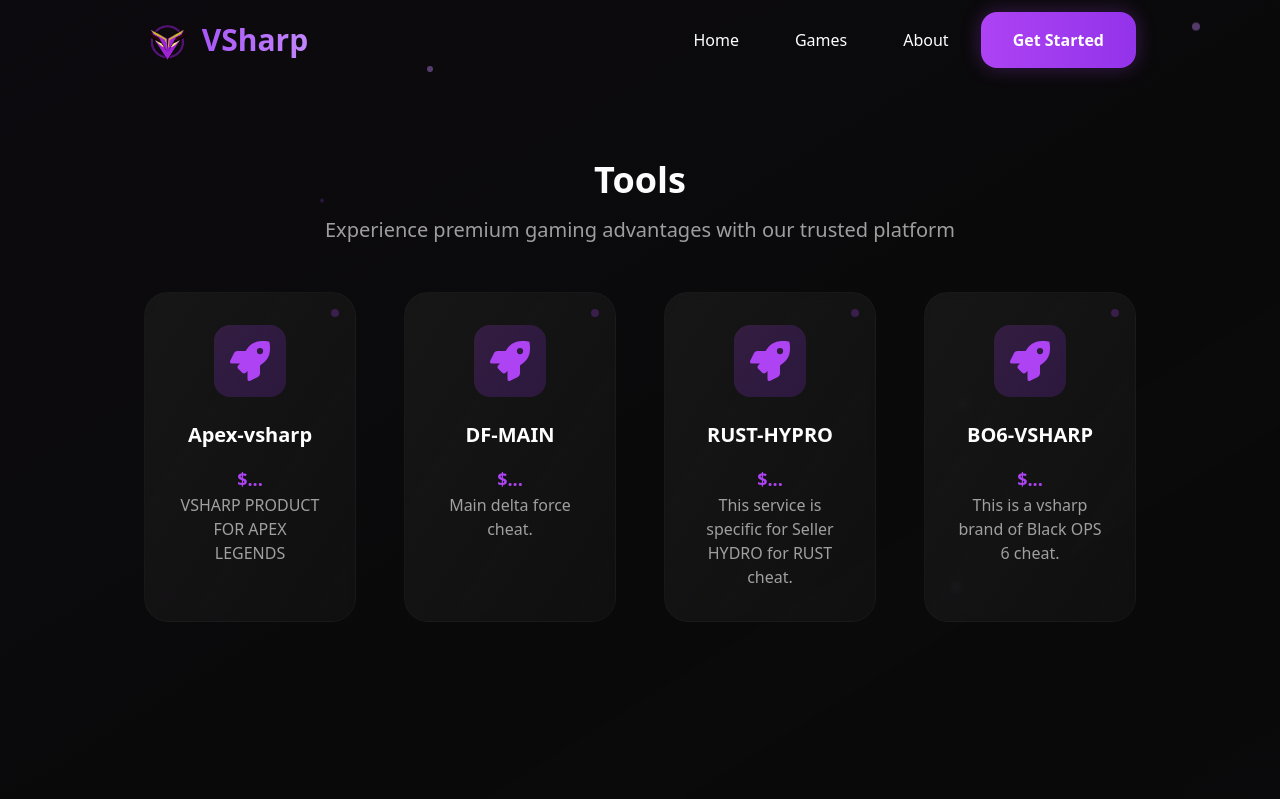
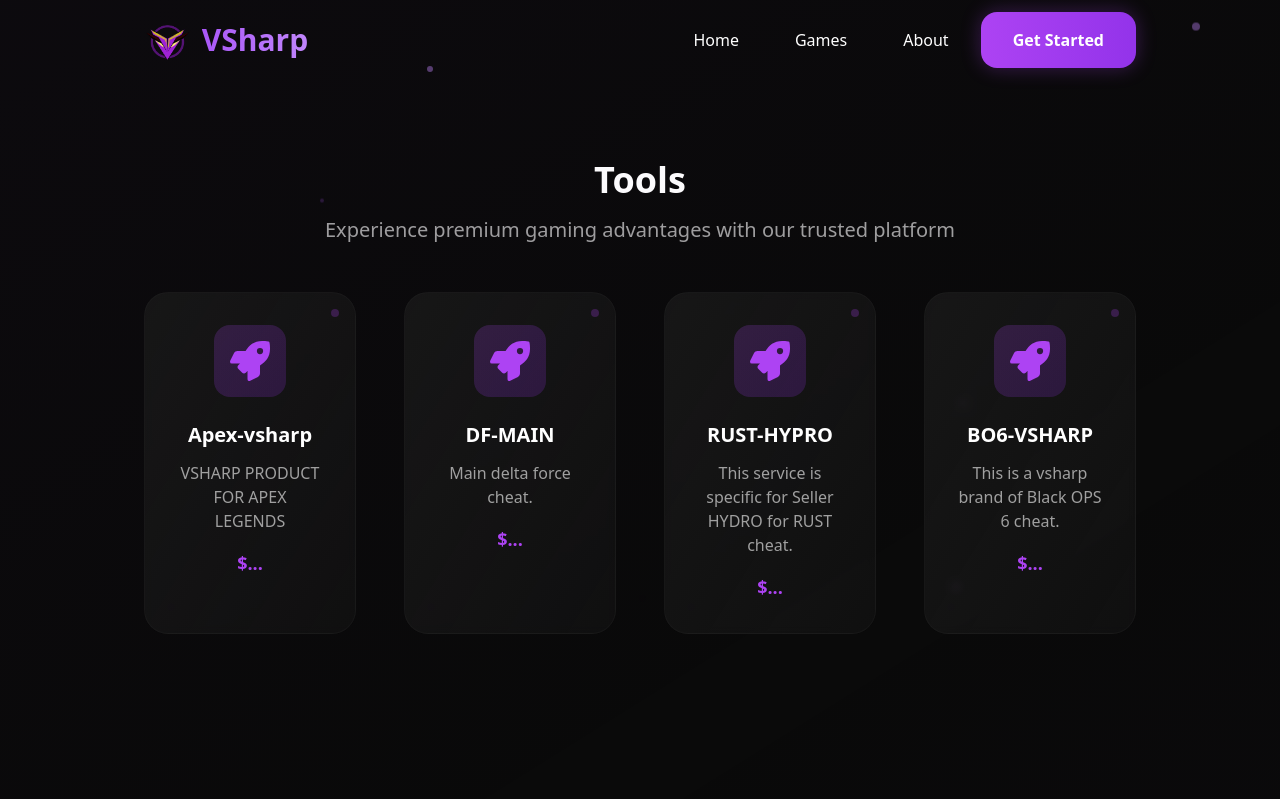
Before and after one commit to Khanhphv/vsharp, a React (Vite) app: page /tools in a window 1280 px wide. Shown: the top 799 px of the page. Built offline with nearby package versions, Linux system fonts and the light colour scheme.

Commit message:
Refactor Tools page by removing commented-out code and unused variables for improved readability and maintainability.

```diff
--- a/src/pages/Tools.tsx
+++ b/src/pages/Tools.tsx
@@ -38,9 +38,6 @@
     console.log(feature);
   };
 
-  // eslint-disable-next-line no-constant-binary-expression
-  // const totalPrice = selectedFeature ? selectedFeature.price * (Number(amount) ?? 1) : 0;
-
   return (
     <div className="pt-24 dark:bg-dark-bg bg-light-bg dark:text-dark-primary text-light-primary py-12 md:py-20">
       <section
@@ -69,13 +66,10 @@
                 itemScope
                 itemType="https://schema.org/Service"
               >
-                {/* Animated background gradient */}
                 <div className="absolute inset-0 bg-gradient-to-br from-primary-500/5 to-purple-600/5 opacity-0 group-hover:opacity-100 transition-opacity duration-500"></div>
 
-                {/* Glowing border effect */}
                 <div className="absolute inset-0 rounded-3xl bg-gradient-to-r from-primary-500/20 via-purple-500/20 to-primary-500/20 opacity-0 group-hover:opacity-100 transition-opacity duration-500 blur-sm"></div>
 
-                {/* Content */}
                 <div className="relative z-10">
                   <div className="flex justify-center mb-6 transform group-hover:scale-110 group-hover:rotate-6 transition-transform duration-500">
                     <div
@@ -91,18 +85,17 @@
                   >
                     {feature.title}
                   </h3>
-                  <div className="mt-4">
-                    <span className="text-lg font-bold text-primary-500">${feature.price}</span>
-                  </div>
                   <p
                     className="dark:text-dark-secondary text-light-secondary text-sm md:text-base leading-relaxed group-hover:text-dark-primary dark:group-hover:text-dark-primary group-hover:text-light-primary transition-colors duration-300"
                     itemProp="description"
                   >
                     {feature.description}
                   </p>
+                  <div className="mt-4">
+                    <span className="text-lg font-bold text-primary-500">${feature.price}</span>
+                  </div>
                 </div>
 
-                {/* Floating particles effect */}
                 <div
                   className="absolute top-4 right-4 w-2 h-2 bg-primary-500/30 rounded-full animate-pulse"
                   aria-hidden="true"
@@ -116,57 +109,6 @@
           </section>
         </div>
       </section>
-
-      {/* Popup */}
-      {/* {selectedFeature && (
-        <div
-          className="fixed inset-0 bg-black/50 backdrop-blur-sm flex items-center justify-center z-50"
-          onClick={handleClosePopup}
-        >
-          <div
-            className="bg-dark-surface p-8 rounded-3xl max-w-md w-full mx-4 transform transition-all"
-            onClick={(e) => e.stopPropagation()}
-          >
-            <div className="flex justify-center mb-6">
-              <div className="p-4 rounded-2xl bg-gradient-to-br from-primary-500/20 to-purple-600/20">
-                {selectedFeature.icon}
-              </div>
-            </div>
-            <h3 className="text-2xl font-bold text-center mb-4">{selectedFeature.title}</h3>
-            <p className="text-dark-secondary mb-6">{selectedFeature.description}</p>
-            <div className="text-center mb-6">
-              <span className="text-2xl font-bold text-primary-500">
-                ${selectedFeature.price} / day
-              </span>
-            </div>
-            <div className="mb-6">
-              <label
-                htmlFor="amount"
-                className="block text-sm font-medium text-dark-secondary mb-2"
-              >
-                Amount
-              </label>
-              <input
-                required
-                type="number"
-                id="amount"
-                onChange={handleAmountChange}
-                className="w-full px-4 py-2 rounded-xl bg-dark-surface border border-dark-border focus:border-primary-500 focus:ring-1 focus:ring-primary-500 outline-none transition-colors"
-              />
-            </div>
-            <div className="text-center mb-6">
-              <span className="text-lg font-medium text-dark-secondary">Total: </span>
-              <span className="text-2xl font-bold text-primary-500">${totalPrice}</span>
-            </div>
-            <button
-              className="w-full bg-primary-500 text-white py-3 rounded-xl hover:bg-primary-600 transition-colors"
-              onClick={handleBuyNow}
-            >
-              Buy Now
-            </button>
-          </div>
-        </div>
-      )} */}
     </div>
   );
 };
```
Also changed, not shown: vercel.json (added).
